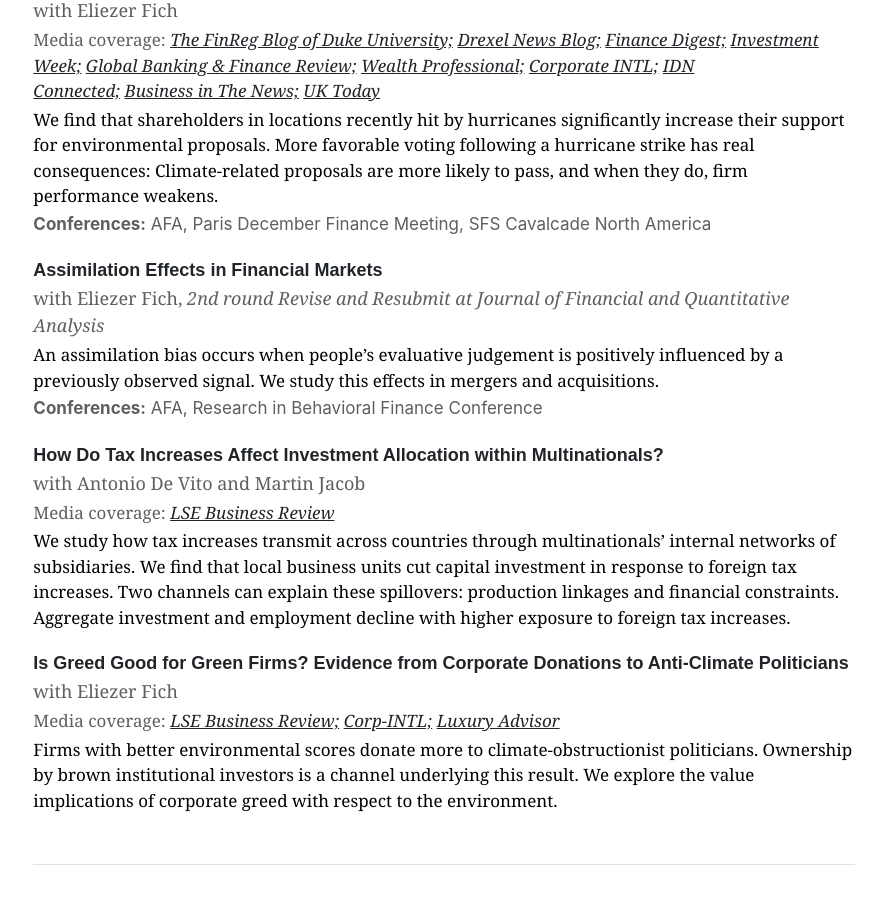
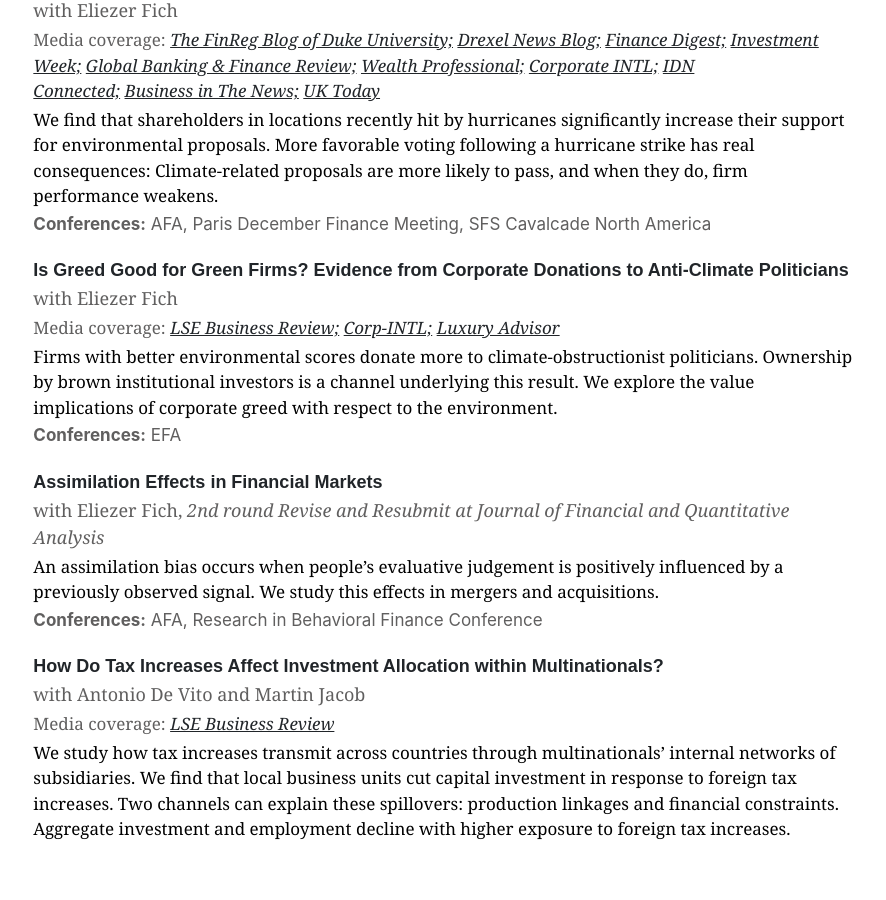
Before and after one commit to guosongxu/guosongxu.github.io, a Jekyll site: the page built from index.md, in a window 1280 px wide and 900 px high, scrolled down 1176 px. Shown: the whole window, without its empty margins (196-1082 px from the left). Built offline with Jekyll 4.4.1, drawn with Linux system fonts in a browser that asks for light colours.

Commit message:
Update home.html

```diff
--- a/_layouts/home.html
+++ b/_layouts/home.html
@@ -39,6 +39,12 @@
     <p style="font-family:georgia;font-size:17px;margin-bottom:3px">We find that shareholders in locations recently hit by hurricanes significantly increase their support for environmental proposals. More favorable voting following a hurricane strike has real consequences: Climate-related proposals are more likely to pass, and when they do, firm performance weakens. </p>
     <p style="font-size:17px;margin-bottom:20px;color:#605F5F"><strong>Conferences:</strong> AFA, Paris December Finance Meeting, SFS Cavalcade North America</p>
 
+    <p style="font-family:arial, 'MS Sans Serif', arial;font-size:18px;margin-bottom:1px;"><a rel="noreferrer noopener" aria-label=" (opens in a new tab)" href="https://papers.ssrn.com/sol3/papers.cfm?abstract_id=3980416" target="_blank" style="text-decoration:none;"><strong>Is Greed Good for Green Firms? Evidence from Corporate Donations to Anti-Climate Politicians</strong></a></p>
+    <p style="font-family:georgia;font-size:18px;margin-bottom:3px;color:#605F5F">with Eliezer Fich</p>
+    <p style="font-family:georgia;font-size:17px;margin-bottom:3px;color:#605F5F">Media coverage:&nbsp;<em><a rel="noreferrer noopener" href="https://blogs.lse.ac.uk/businessreview/2022/04/25/why-do-green-firms-support-anti-climate-legislators/" target="_blank">LSE Business Review;</a>&nbsp;<a rel="noreferrer noopener" href="https://www.corp-intl.com/news/newsitem.aspx?ID=399" target="_blank">Corp-INTL;</a>&nbsp;<a rel="noreferrer noopener" href="https://luxuryadviser.com/green-firms-secretly-donate-more-money-to-support-anti-climate-politicians/" target="_blank">Luxury Advisor</a></em> </p>
+    <p style="font-family:georgia;font-size:17px;margin-bottom:3px">Firms with better environmental scores donate more to climate-obstructionist politicians. Ownership by brown institutional investors is a channel underlying this result. We explore the value implications of corporate greed with respect to the environment. </p>
+    <p style="font-size:17px;margin-bottom:20px;color:#605F5F"><strong>Conferences:</strong> EFA</p>
+
     <p style="font-family:arial, 'MS Sans Serif', arial;font-size:18px;margin-bottom:1px;"><a rel="noreferrer noopener" aria-label=" (opens in a new tab)" href="https://papers.ssrn.com/sol3/papers.cfm?abstract_id=2996714" target="_blank" style="text-decoration:none;"><strong>Assimilation Effects in Financial Markets</strong></a></p>
     <p style="font-family:georgia;font-size:18px;margin-bottom:3px;color:#605F5F">with Eliezer Fich, <em>2nd round Revise and Resubmit at Journal of Financial and Quantitative Analysis</em></p>
     <p style="font-family:georgia;font-size:17px;margin-bottom:3px">An assimilation bias occurs when people’s evaluative judgement is positively influenced by a previously observed signal. We study this effects in mergers and acquisitions.</p>
@@ -49,10 +55,5 @@
     <p style="font-family:georgia;font-size:17px;margin-bottom:3px;color:#605F5F">Media coverage:&nbsp;<em><a rel="noreferrer noopener" href="https://blogs.lse.ac.uk/businessreview/2020/09/01/the-impact-of-austerity-policies-in-a-country-can-be-felt-across-its-borders/" target="_blank">LSE Business Review</a></em> </p>
     <p style="font-family:georgia;font-size:17px;margin-bottom:20px">We study how tax increases transmit across countries through multinationals’ internal networks of subsidiaries. We find that local business units cut capital investment in response to foreign tax increases. Two channels can explain these spillovers: production linkages and financial constraints. Aggregate investment and employment decline with higher exposure to foreign tax increases. </p>
 
-    <p style="font-family:arial, 'MS Sans Serif', arial;font-size:18px;margin-bottom:1px;"><a rel="noreferrer noopener" aria-label=" (opens in a new tab)" href="https://papers.ssrn.com/sol3/papers.cfm?abstract_id=3980416" target="_blank" style="text-decoration:none;"><strong>Is Greed Good for Green Firms? Evidence from Corporate Donations to Anti-Climate Politicians</strong></a></p>
-    <p style="font-family:georgia;font-size:18px;margin-bottom:3px;color:#605F5F">with Eliezer Fich</p>
-    <p style="font-family:georgia;font-size:17px;margin-bottom:3px;color:#605F5F">Media coverage:&nbsp;<em><a rel="noreferrer noopener" href="https://blogs.lse.ac.uk/businessreview/2022/04/25/why-do-green-firms-support-anti-climate-legislators/" target="_blank">LSE Business Review;</a>&nbsp;<a rel="noreferrer noopener" href="https://www.corp-intl.com/news/newsitem.aspx?ID=399" target="_blank">Corp-INTL;</a>&nbsp;<a rel="noreferrer noopener" href="https://luxuryadviser.com/green-firms-secretly-donate-more-money-to-support-anti-climate-politicians/" target="_blank">Luxury Advisor</a></em> </p>
-    <p style="font-family:georgia;font-size:17px;margin-bottom:3px">Firms with better environmental scores donate more to climate-obstructionist politicians. Ownership by brown institutional investors is a channel underlying this result. We explore the value implications of corporate greed with respect to the environment. </p>
-
   </div>
 </div>
```
